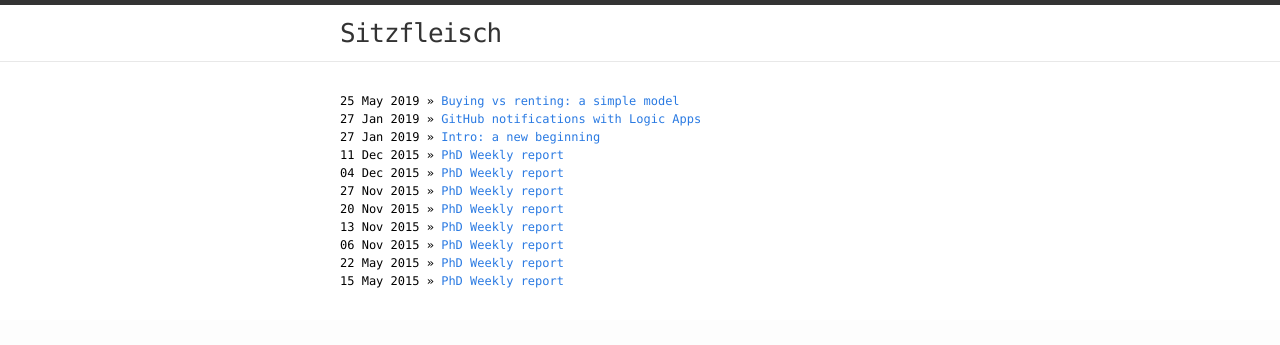
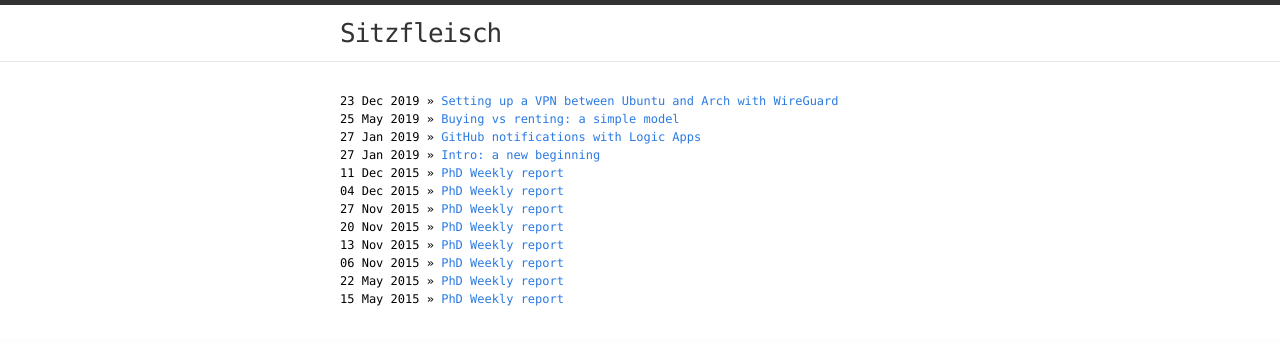
Before and after one commit to pviotti/pviotti.github.io, a Jekyll site: the page built from index.html, in a window 1280 px wide. Shown: the top 345 px of the page. Built offline with Jekyll 4.4.1, drawn with Linux system fonts in a browser that asks for light colours; some of the changed lines change nothing that is shown.

Commit message:
add wireguard post

```diff
--- /dev/null
+++ b/_posts/2019-12-23-wireguard-setup.md
@@ -0,0 +1,151 @@
+---
+layout: post
+title: "Setting up a VPN between Ubuntu and Arch with WireGuard"
+date: 2019-12-23 20:00
+categories: hacks
+---
+
+[WireGuard][wireguard] is a modern VPN software that uses state-of-the-art cryptographic
+algorithms and is designed to be significantly simpler to setup and faster than
+its main competitor, OpenVPN.
+In this post I'm going to give a rundown of my configuration of WireGuard for
+securing a VPN tunnel between a "client" running **Arch Linux** and and a "server" running
+**Ubuntu Server 19.10**.[^1]
+
+Most of this post is a summary and adaptation of the following documents,
+which are very helpful and worth reading:
+ - [Linode guide](https://www.linode.com/docs/networking/vpn/set-up-wireguard-vpn-on-ubuntu/)
+ - [Arch Linux WireGuard page](https://wiki.archlinux.org/index.php/WireGuard)
+ - [WireGuard docs on GitHub](https://github.com/pirate/wireguard-docs)
+
+# Ubuntu 19.10 (server) setup
+
+While on the older Ubuntu releases it was necessary to install a PPA repository,
+Ubuntu 19.10 includes WireGuard in its official *universe* repository. So to install
+it, it is sufficient to issue:
+
+    sudo apt install wireguard
+
+followed by:
+
+    sudo modprobe wireguard
+
+to load its kernel module. To verify that it's been loaded, check that the
+following command doesn't return an empty result:
+
+    lsmod | grep wireguard
+
+Next we generate the private and public key of the server with:
+
+    wg genkey | tee privatekey | wg pubkey > publickey
+
+Make sure to restrict access to the private key:
+
+    chmod 600 privatekey
+
+We decide a port to use for the server, which in the following example will be
+marked as `$server_port`, and enable its use on the local firewall:
+
+    sudo ufw allow $server_port/udp
+
+You can check the status of the firewall by issuing:
+
+    sudo ufw status
+
+The configuration of WireGuard is all kept in `/etc/wireguard/wg0.conf`, which
+for the server, will be similar to the following:
+
+    [Interface]
+    Address = $server_private_ip/24
+    PrivateKey = $server_private_key
+    PostUp = iptables -A FORWARD -i wg0 -j ACCEPT; iptables -t nat -A POSTROUTING -o eth0 -j MASQUERADE; ip6tables -A FORWARD -i wg0 -j ACCEPT; ip6tables -t nat -A POSTROUTING -o eth0 -j MASQUERADE
+    PostDown = iptables -D FORWARD -i wg0 -j ACCEPT; iptables -t nat -D POSTROUTING -o eth0 -j MASQUERADE; ip6tables -D FORWARD -i wg0 -j ACCEPT; ip6tables -t nat -D POSTROUTING -o eth0 -j MASQUERADE
+    ListenPort = $server_port
+
+    [Peer]
+    PublicKey = $client_public_key
+    AllowedIPs = $client_private_ip/32
+
+where:
+ - `$client_private_ip` is an arbitrarily chosen private IP address of the client
+ - `$client_public_key` is the public key of the client (see below)
+ - `$server_private_ip` is an arbitrarily chosen private IP address of the
+   server, in the same subnet of the private IP address of the client
+ - `$server_private_key` is the private key of the server, as created in the
+   step above
+
+To enabled the forwarding of IPv4 and IPv6 traffic issue:
+
+    sudo sysctl -w net.ipv6.conf.all.forwarding=1
+    sudo sysctl -w net.ipv4.ip_forward=1
+
+and change the corresponding lines in `/etc/sysctl.d/99-sysctl.conf` to make
+this configuration durable.
+
+Finally, let's start WireGuard:
+
+    wg-quick up wg0
+
+This command will make systemd start the WireGuard service at boot:
+
+    sudo systemctl enable wg-quick@wg0
+
+# Arch Linux (client) setup
+
+On the Arch Linux client, to install WireGuard issue:
+
+    sudo pacman -S wireguard
+
+Then, proceed to create public and private key exactly as in the server case
+(see above).
+
+The client configuration stored in `/etc/wireguard/wg0.conf` will be similar to:
+
+    [Interface]
+    Address = $client_private_ip/24
+    PrivateKey = $client_private_key
+
+    [Peer]
+    PublicKey = $server_public_key
+    AllowedIPs = 0.0.0.0/0, ::/0
+    Endpoint = $server_public_ip:$server_port
+
+where
+ - `$client_private_key` is the private key of the client we just generated
+ - `$server_public_key` is the public key of the server (see above)
+ - `$server_public_ip` is the public IP address of the server
+ - `0.0.0.0/0, ::/0` means that all traffic will be forwarded through the VPN tunnel
+
+Finally, let's start WireGuard on the client too:
+
+    wg-quick up wg0
+
+# Connectivity check
+
+To check that the tunnel is actually established we can use the `wg` command:
+
+    sudo wg show
+
+on both client and server.
+A quick check of the exposed IP address, for instance with `curl ifconfig.me`,
+will confirm that our network traffic is now passing through the server.
+
+# Cost analysis
+
+A back-of-the-envelope calculation reveals that the price of this setup
+placing the VPN server on a virtual machine in a cloud computing platform is
+comparable to (if not less than) the price of a commercial VPN service.
+The VPN server, being mostly computation and networking-heavy, won't need much
+memory or storage. In my experience, even a single core is more than enough for
+individual daily use. The [ballpark estimate][azure-price-calculator]
+of the price for such setup is around 10€/month, which is considerably further
+reduced by leveraging offers such as [spot instances][azure-spot-vms] and
+[free tiers][azure-free].
+
+[^1]: for WireGuard and its official documentation, both client and server are
+    simply "peers".
+
+ [wireguard]: https://www.wireguard.com/
+ [azure-price-calculator]: https://azure.microsoft.com/en-us/pricing/calculator/
+ [azure-spot-vms]: https://docs.microsoft.com/en-us/azure/virtual-machines/windows/spot-vms
+ [azure-free]: https://azure.microsoft.com/en-us/free/
--- a/css/main.css
+++ b/css/main.css
@@ -236,8 +236,11 @@ a:visited { color: #205caa; }
   -webkit-border-radius: 3px;
   -moz-border-radius: 3px;
   border-radius: 3px;
-  font-size: 15px;
-  overflow:scroll;
+  overflow: auto;
+}
+
+.footnotes {
+    font-size: 10px;
 }
 
 .post code { padding: 1px 5px; }
@@ -249,6 +252,7 @@ a:visited { color: #205caa; }
   border: 0;
   padding-right: 0;
   padding-left: 0;
+  font-size: 11px;
 }
 
 /* terminal */
```
